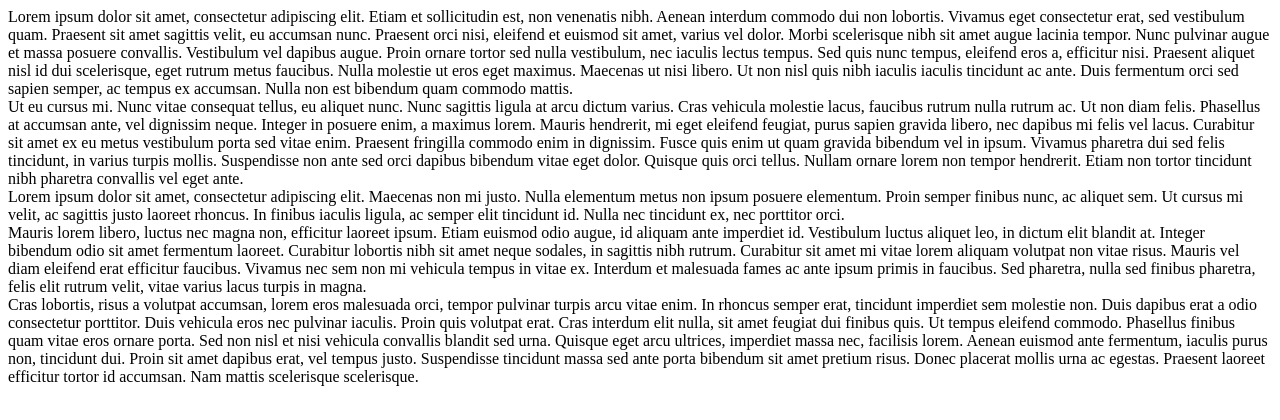
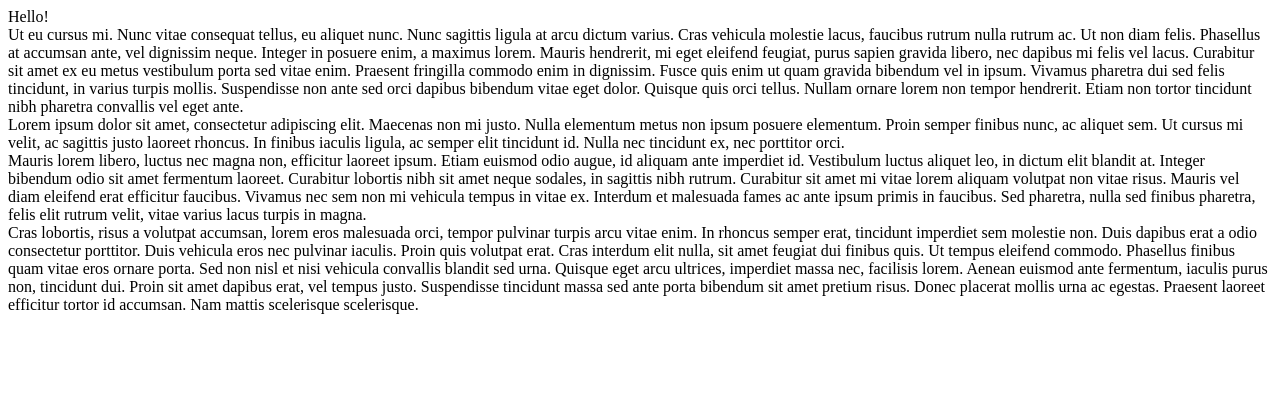
Before and after one commit to chloerdevries/webpage3, a plain HTML site: page index.html in a window 1280 px wide. Drawn offline with Linux system fonts and the light colour scheme.

Commit message:
Update index.html

```diff
--- a/index.html
+++ b/index.html
@@ -6,7 +6,7 @@
 <body>
 <div id="container">
   <div id="content-box">
-    Lorem ipsum dolor sit amet, consectetur adipiscing elit. Etiam et sollicitudin est, non venenatis nibh. Aenean interdum commodo dui non lobortis. Vivamus eget consectetur erat, sed vestibulum quam. Praesent sit amet sagittis velit, eu accumsan nunc. Praesent orci nisi, eleifend et euismod sit amet, varius vel dolor. Morbi scelerisque nibh sit amet augue lacinia tempor. Nunc pulvinar augue et massa posuere convallis. Vestibulum vel dapibus augue. Proin ornare tortor sed nulla vestibulum, nec iaculis lectus tempus. Sed quis nunc tempus, eleifend eros a, efficitur nisi. Praesent aliquet nisl id dui scelerisque, eget rutrum metus faucibus. Nulla molestie ut eros eget maximus. Maecenas ut nisi libero. Ut non nisl quis nibh iaculis iaculis tincidunt ac ante. Duis fermentum orci sed sapien semper, ac tempus ex accumsan. Nulla non est bibendum quam commodo mattis.
+    Hello!
   </div>
   <div id="content-box">
     Ut eu cursus mi. Nunc vitae consequat tellus, eu aliquet nunc. Nunc sagittis ligula at arcu dictum varius. Cras vehicula molestie lacus, faucibus rutrum nulla rutrum ac. Ut non diam felis. Phasellus at accumsan ante, vel dignissim neque. Integer in posuere enim, a maximus lorem. Mauris hendrerit, mi eget eleifend feugiat, purus sapien gravida libero, nec dapibus mi felis vel lacus. Curabitur sit amet ex eu metus vestibulum porta sed vitae enim. Praesent fringilla commodo enim in dignissim. Fusce quis enim ut quam gravida bibendum vel in ipsum. Vivamus pharetra dui sed felis tincidunt, in varius turpis mollis. Suspendisse non ante sed orci dapibus bibendum vitae eget dolor. Quisque quis orci tellus. Nullam ornare lorem non tempor hendrerit. Etiam non tortor tincidunt nibh pharetra convallis vel eget ante.
```
